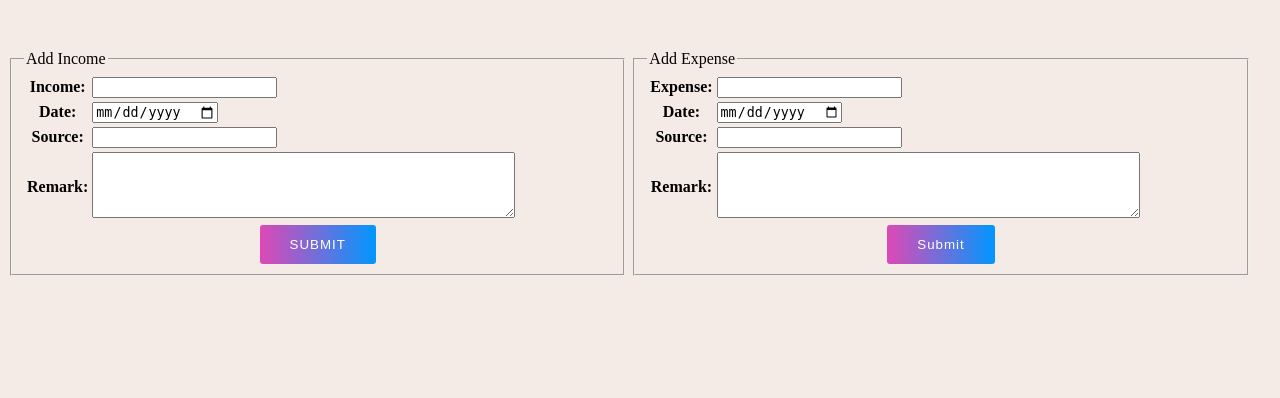
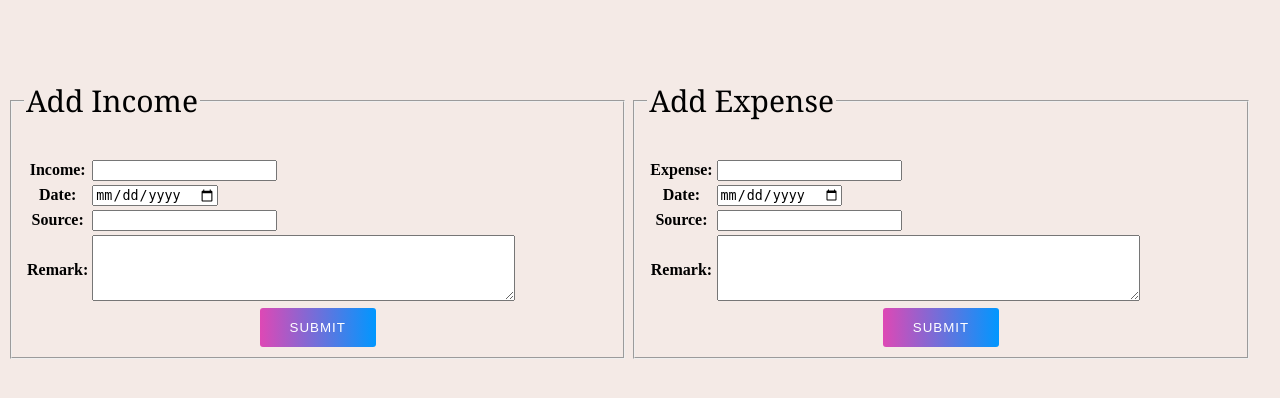
Before and after one commit to juhik7/Ex-Co, a PHP site: page /data_feed.html in a window 1280 px wide; the page is wider, and only the part inside the window is pictured. Shown: the part 248-646 px from the top of that part. Run offline with PHP 8.4, Linux system fonts and the light colour scheme.

Commit message:
fixed negative values

```diff
--- a/css/dataFeed.css
+++ b/css/dataFeed.css
@@ -7,6 +7,10 @@
 	display: inline-block;
 }
 
+.add{
+	font-family: Georgia;
+	font-size: 30px;
+}
 .main{
 	margin-top: 50px;
 }
--- a/data_feed.html
+++ b/data_feed.html
@@ -51,7 +51,7 @@
 			<form>
 				<fieldset>
 				  	<table>
-					    <legend>Add Income</legend>
+					    <legend><p class="add">Add Income</p></legend>
 					    <tr>
 					    	<th><label for="inc">Income:</label></th>
 					    	<td><input type="number" id="inc" name="inc" required /></td>
@@ -79,7 +79,7 @@
 			<form>
 				<fieldset>
 				  	<table>
-					    <legend>Add Expense</legend>
+					    <legend><p class="add">Add Expense</p></legend>
 					    <tr>
 					    	<th><label for="exp">Expense:</label></th>
 					    	<td><input type="number" id="exp" name="exp" required /></td>
@@ -97,7 +97,8 @@
 					    	<td><textarea id="remark" name="remark" rows="4" cols="50"></textarea></td>
 					    </tr>
 					</table>
-					<div align="center"><input class="expense" type="submit" onclick="b(this)"  value="Submit"></div>
+					<div align="center">
+					<button class="expense" type="submit" onclick="b()">SUBMIT</button>
 				</fieldset>
 			</form>
 		</div>
--- a/javascript/dataFeed.js
+++ b/javascript/dataFeed.js
@@ -5,9 +5,10 @@ function a(){
 	}
 	console.log("This Function Has Been Called");
 }
-function b(e){
-	e.stopPropagation();
-	var1=document.getElementById('exp');
-	if (var1<0)
+function b(){
+	expense = document.getElementById('exp').value;
+	if (expense<0)
+	{
 		alert("Epense can not be negative");
+	}
 }
```
